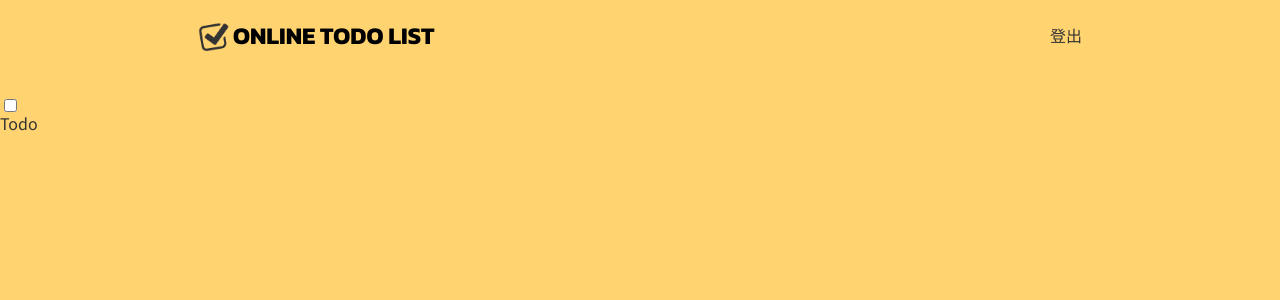
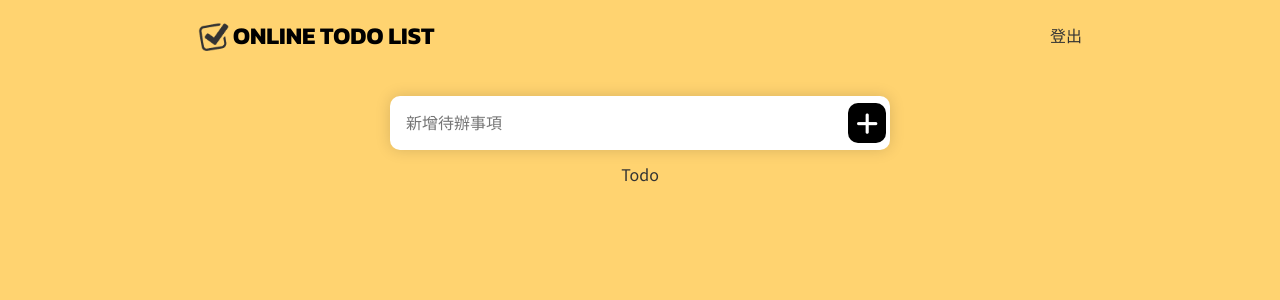
Before and after one commit to Avain84/todolist-react, a React (Vite) app: page /todolist-react/todo in a window 1280 px wide. Shown: the top 300 px of the page. Built offline with nearby package versions, Linux system fonts and the light colour scheme; no server answers.

Commit message:
feat: add newList section and post newlist API

```diff
--- a/index.html
+++ b/index.html
@@ -8,6 +8,7 @@
   </head>
   <body>
     <div id="root"></div>
+    <script src="https://kit.fontawesome.com/81060961aa.js" crossorigin="anonymous"></script>
     <script type="module" src="/src/main.jsx"></script>
   </body>
 </html>
--- a/src/apis/urls.js
+++ b/src/apis/urls.js
@@ -4,6 +4,7 @@ const signupAPI = baseURL + '/users';
 const signinAPI = baseURL + '/users/sign_in';
 const signoutAPI = baseURL + '/users/sign_out';
 const testAPI = baseURL + '/check';
+const todosAPI = baseURL + '/todos';
 
 
-export { signupAPI,signinAPI,signoutAPI,testAPI };
+export { signupAPI,signinAPI,signoutAPI,testAPI,todosAPI };
--- a/src/components/AddList.jsx
+++ b/src/components/AddList.jsx
@@ -1,10 +1,37 @@
+// import React from 'react';
+import { useForm } from 'react-hook-form';
+import { todosAPI } from '../apis/urls';
+import axios from 'axios';
+
 function AddList() {
+  const { register, handleSubmit, formState: { errors } } = useForm();
+  const onSubmit = data => {
+    const newList = {
+      "todo": data
+    }
+    const token = window.localStorage.getItem('token');
+    const config = {
+      headers:{ authorization: token }
+    };
+    async function postList() {
+      try {
+        const response = await axios.post(todosAPI,newList,config)
+        alert("新增成功")
+      } catch (error) {
+        console.log("發生錯誤，請重新嘗試");
+      }
+    }
+    postList();
+  };
+
   return (
-    <>
-      <input type="checkbox" name="表單" id="box" />
-      <label htmlFor="box"></label>
-    </>
-  )
+    <form className='add' onSubmit={handleSubmit(onSubmit)}>
+      <input type="text" placeholder="新增待辦事項" {...register("content", {required: true})} />
+      <button type="submit" className="add-btn">
+        <i className="fa-solid fa-plus"></i>
+      </button>
+    </form>
+  );
 }
 
 export default AddList;
--- a/src/components/HomePage.jsx
+++ b/src/components/HomePage.jsx
@@ -16,9 +16,9 @@ function HomePage() {
       try {
         const response = await axios.post(signinAPI,signinData);
         alert(response.data.message);
-        reset();
         window.localStorage.setItem('token', response.headers.authorization);
         window.localStorage.setItem('nickname', response.data.nickname);
+        reset();
         navigate('/todolist-react/todo');
       } catch (error) {
         if(error.response.status === 401){
@@ -43,7 +43,7 @@ function HomePage() {
               message: "此欄位不可為空"
             },
             pattern: {
-              value: /^[^\s@]+@[^\s@]+\.[^\s@]+$/,
+              value: /^\S+@\S+$/i,
               message: "Email格式錯誤"
             }
           })} />
--- a/src/components/SignupPage.jsx
+++ b/src/components/SignupPage.jsx
@@ -44,7 +44,7 @@ function SignupPage() {
               message: "此欄位不可為空"
             },
             pattern: {
-              value: /^[^\s@]+@[^\s@]+\.[^\s@]+$/,
+              value: /^\S+@\S+$/i,
               message: "Email格式錯誤"
             }
           })} />
--- a/src/components/TodoPage.jsx
+++ b/src/components/TodoPage.jsx
@@ -1,10 +1,11 @@
 import { useEffect } from "react";
 import { useNavigate } from "react-router-dom";
 import axios from "axios";
+import { testAPI } from "../apis/urls";
+
 import Header from "./Header";
 import AddList from "./AddList";
 import TodoList from "./TodoList";
-import { testAPI } from "../apis/urls";
 
 function TodoPage() {
   const navigate = useNavigate();
@@ -15,7 +16,7 @@ function TodoPage() {
     };
     try {
       const response = await axios.get(testAPI,config);
-      console.log(response);
+      // console.log(response);
       alert("歡迎回來");
     } catch (error) {
       alert(error.response.data.message);
@@ -30,9 +31,11 @@ function TodoPage() {
   return (
     <>
       <Header />
-      <main>
-        <AddList />
-        <TodoList />
+      <main className="mylist">
+        <div className="wrapper">
+          <AddList />
+          <TodoList />
+        </div>
       </main>
     </>
   );
```
